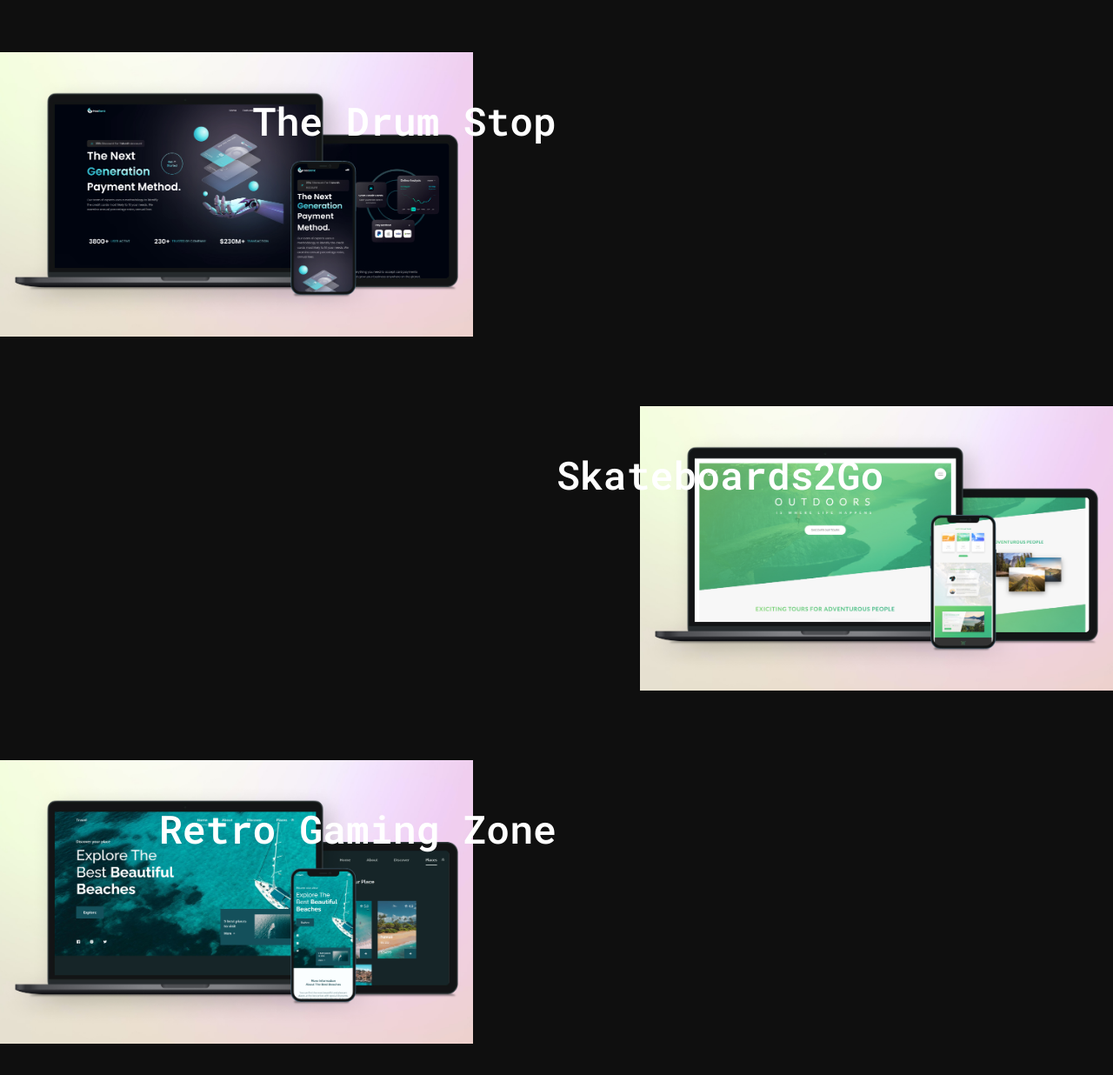
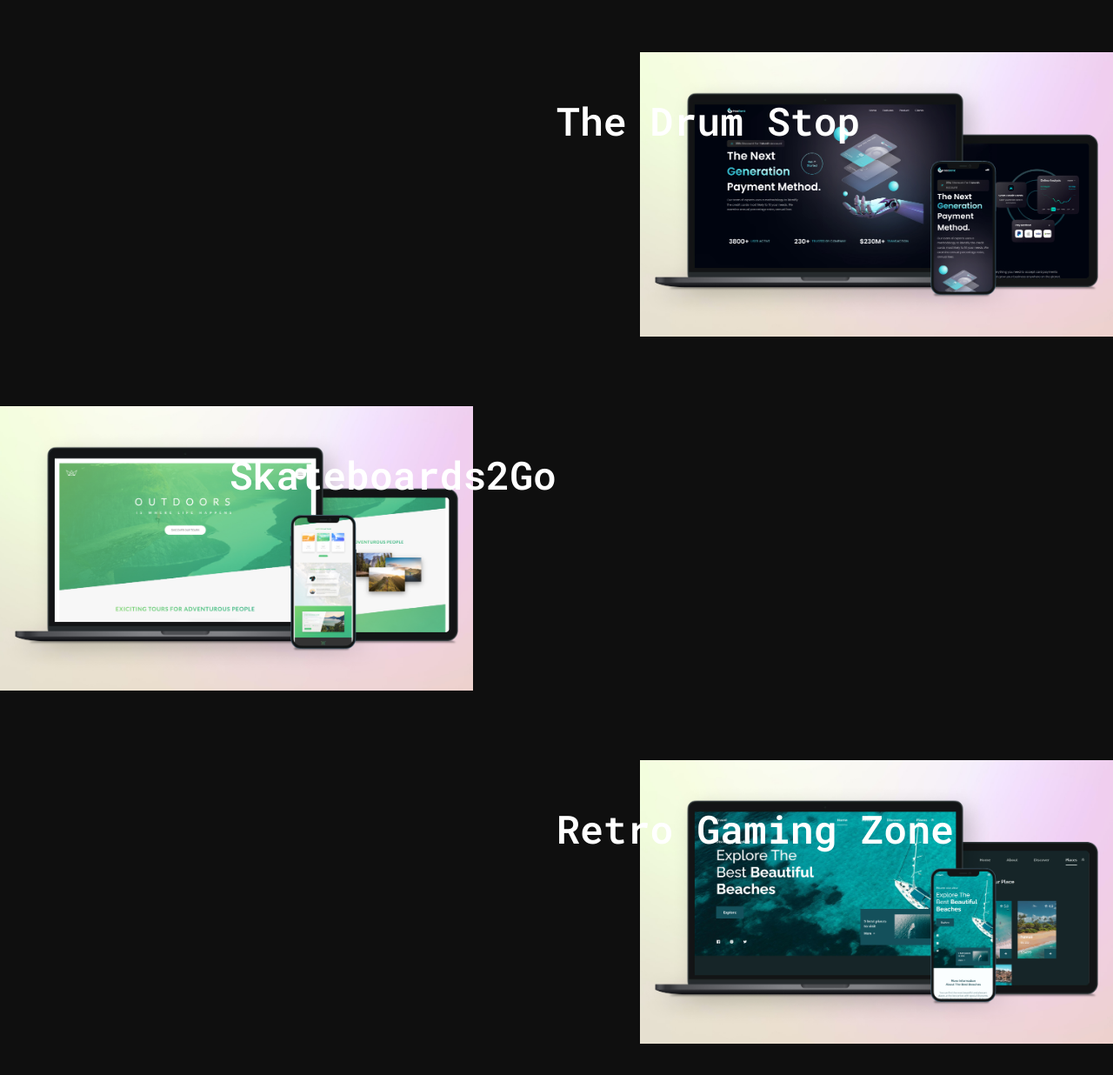
Before and after one commit to hrshainik/hrshainik.github.io, a Gatsby site: page / in a window 1280 px wide. Shown: the part 964-2200 px from the top of the page at 87% size. Built offline with nearby package versions, Linux system fonts and the light colour scheme; Gatsby itself is replaced by a stand-in of ours.

Commit message:
project serial problem fixed

```diff
--- a/src/components/ProjectList.js
+++ b/src/components/ProjectList.js
@@ -7,7 +7,7 @@
   return (
     <>
       {projects.map(project => {
-        if (project.frontmatter.id % 2 === 0) {
+        if (project.frontmatter.id === 1) {
           return (
             <div className={styles.projectThumb} key={project.id}>
               <div className={styles.colL}></div>
@@ -21,7 +21,7 @@
               </Link>
             </div>
           )
-        } else if (project.frontmatter.id % 2 === 1) {
+        } else if (project.frontmatter.id === 2) {
           return (
             <div className={styles.projectThumb} key={project.id}>
               <Link
@@ -35,6 +35,48 @@
               <div className={styles.colR}></div>
             </div>
           )
+        } else if (project.frontmatter.id === 3) {
+          return (
+            <div className={styles.projectThumb} key={project.id}>
+              <div className={styles.colL}></div>
+
+              <Link
+                className={`${styles.colR} ${styles.project}`}
+                to={`/project/${project.frontmatter.slug}`}
+              >
+                <h5>{project.frontmatter.title}</h5>
+                <Img fluid={project.frontmatter.thumb.childImageSharp.fluid} />
+              </Link>
+            </div>
+          )
+        } else if (project.frontmatter.id === 4) {
+          return (
+            <div className={styles.projectThumb} key={project.id}>
+              <Link
+                className={`${styles.colL} ${styles.project}`}
+                to={`/project/${project.frontmatter.slug}`}
+              >
+                <h5>{project.frontmatter.title}</h5>
+                <Img fluid={project.frontmatter.thumb.childImageSharp.fluid} />
+              </Link>
+
+              <div className={styles.colR}></div>
+            </div>
+          )
+        } else if (project.frontmatter.id === 5) {
+          return (
+            <div className={styles.projectThumb} key={project.id}>
+              <div className={styles.colL}></div>
+
+              <Link
+                className={`${styles.colR} ${styles.project}`}
+                to={`/project/${project.frontmatter.slug}`}
+              >
+                <h5>{project.frontmatter.title}</h5>
+                <Img fluid={project.frontmatter.thumb.childImageSharp.fluid} />
+              </Link>
+            </div>
+          )
         }
       })}
     </>
```
